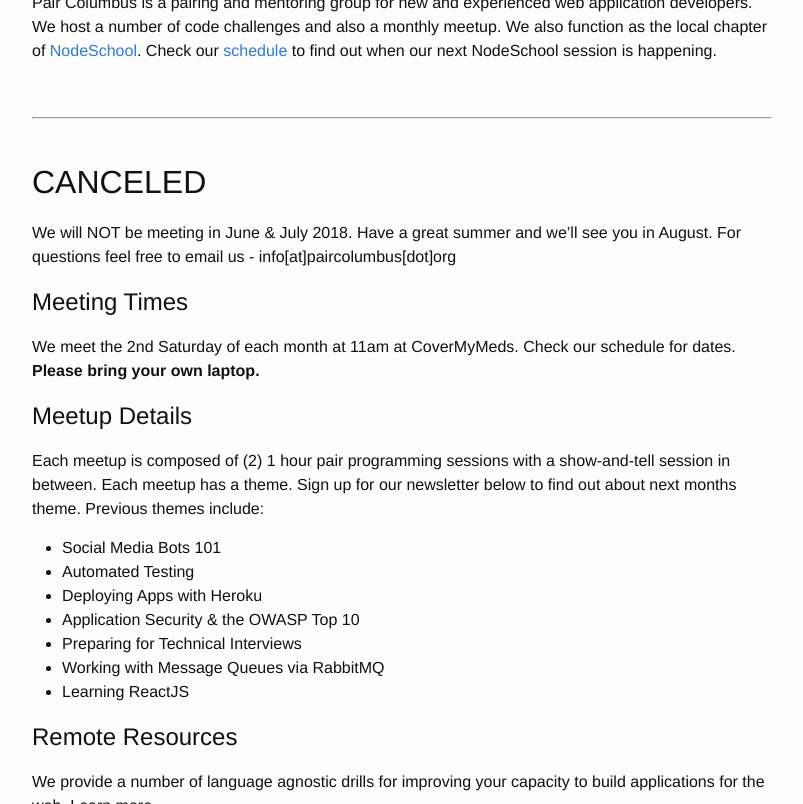
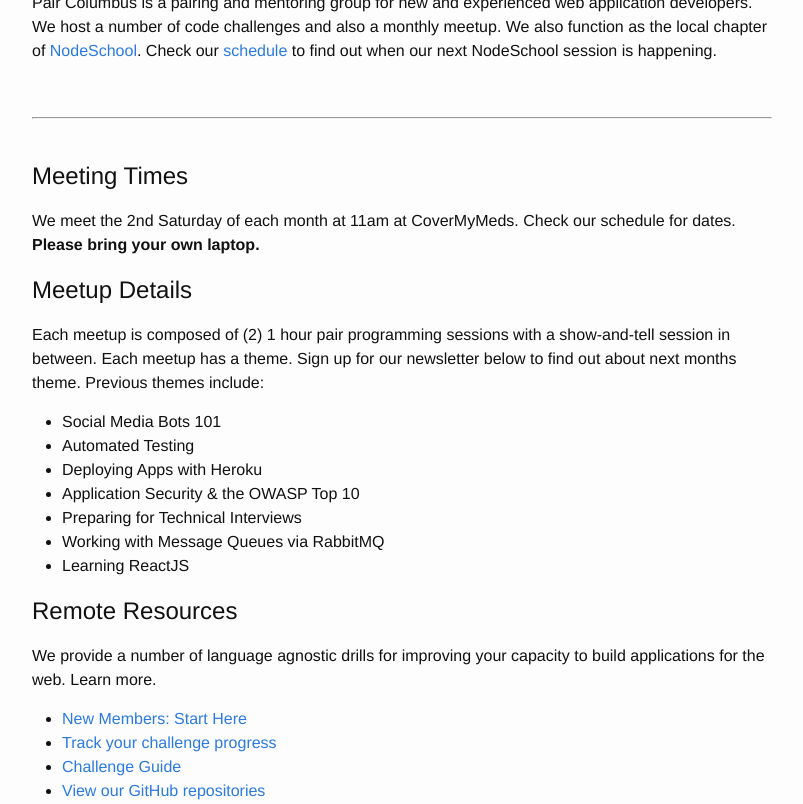
Before and after one commit to paircolumbus/paircolumbus.github.io, a Jekyll site: the page built from index.md, in a window 1280 px wide and 900 px high, scrolled down 322 px, cut to the strip 96-900 px from the top of the window. Shown: the whole strip, without its empty margins (238-1041 px from the left). Built offline with Jekyll 4.4.1, drawn with Linux system fonts in a browser that asks for light colours; comment, search, counter and statistics services are not loaded.

Commit message:
Update index.md

```diff
--- a/index.md
+++ b/index.md
@@ -9,9 +9,6 @@
 <br />
 - - -
 <br />
-
-# CANCELED
-We will NOT be meeting in June & July 2018. Have a great summer and we'll see you in August. For questions feel free to email us - info[at]paircolumbus[dot]org
 
 ## Meeting Times
 We meet the 2nd Saturday of each month at 11am at CoverMyMeds. Check our schedule for dates. __Please bring your own laptop.__
```
